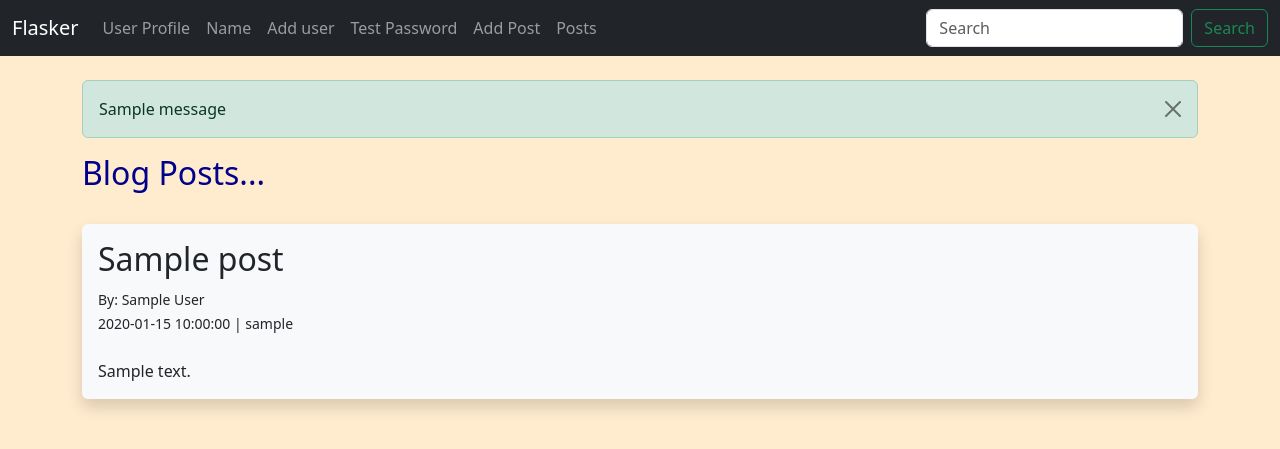
After one commit to Alejoho/Flasker, a Flask app: page /post-m/posts in a window 1280 px wide. The commit adds this page. Shown: the top 449 px of the page. Run offline with Flask 3, Linux system fonts and the light colour scheme; tables that the repository leaves empty hold one stand-in row (values such as "Sample post"); one stand-in notice (Sample message) is shown; some libraries are stand-ins or nearby versions.

Commit message:
End of video 19th. Showing posts

```diff
--- a/app/models/post.py
+++ b/app/models/post.py
@@ -9,4 +9,4 @@ class Post(db.Model):
     content = db.Column(db.Text)
     author = db.Column(db.String(255))
     date_posted = db.Column(db.DateTime, default=datetime.now())
-    slug = db.Column(db.String)
+    slug = db.Column(db.String(255))
--- a/app/routes/post_routes.py
+++ b/app/routes/post_routes.py
@@ -1,4 +1,4 @@
-from flask import Blueprint, render_template, flash
+from flask import Blueprint, render_template, flash, redirect, url_for
 from app.forms import PostForm
 from app.models import Post
 from app import db
@@ -29,4 +29,14 @@ def add_post():
 
         flash("Blog Post Submited Successfuly")
 
+        return redirect(url_for("post_routes.posts"))
+
     return render_template("add_post.html", form=form)
+
+
+@bp.route("/posts")
+def posts():
+    posts = Post.query.order_by(Post.date_posted).all()
+    # posts = db.session.query(Post).order_by(Post.date_posted).all()
+
+    return render_template("posts.html", posts=posts)
--- a/app/routes/user_routes.py
+++ b/app/routes/user_routes.py
@@ -73,7 +73,7 @@ def add_user():
 
             flash("User added succesfully!")
 
-    our_users = db.session.query(User).order_by(User.date_added)
+    our_users = db.session.query(User).order_by(User.date_added).all()
 
     return render_template(
         "add_user.html", form=form, name=my_name, our_users=our_users
--- a/app/templates/navbar.html
+++ b/app/templates/navbar.html
@@ -22,6 +22,9 @@
                 <li class="nav-item">
                     <a class="nav-link" href="{{ url_for('post_routes.add_post') }}">Add Post</a>
                 </li>
+                <li class="nav-item">
+                    <a class="nav-link" href="{{ url_for('post_routes.posts') }}">Posts</a>
+                </li>
             </ul>
             <form class="d-flex" role="search">
                 <input class="form-control me-2" type="search" placeholder="Search" aria-label="Search">
--- /dev/null
+++ b/app/templates/posts.html
@@ -0,0 +1,36 @@
+{% extends "base.html" %} {% block content %}
+
+{# flash message #}
+
+<br />
+
+{% for message in get_flashed_messages() %}
+
+<div class="alert alert-success alert-dismissible fade show" role="alert">
+    {{ message }}
+    <button type="button" class="btn-close" data-bs-dismiss="alert" aria-label="Close"></button>
+</div>
+
+{% endfor %}
+
+<h1>Blog Posts...</h1>
+<br>
+
+{# renders the posts #}
+
+{% for post in posts %}
+
+<div class="shadow p-3 mb-5 bg-body-tertiary rounded">
+
+    <h2>{{ post.title }}</h2>
+    <small>By: {{ post.author }} <br>
+        {{ post.date_posted }} | {{ post.slug }} </small> <br><br>
+    {{ post.content }}
+
+</div>
+
+
+{% endfor %}
+
+
+{% endblock %}
```
Also changed, not shown: migrations/versions/466e330695da_added_the_posts_table.py (added, +36 -0 lines).
